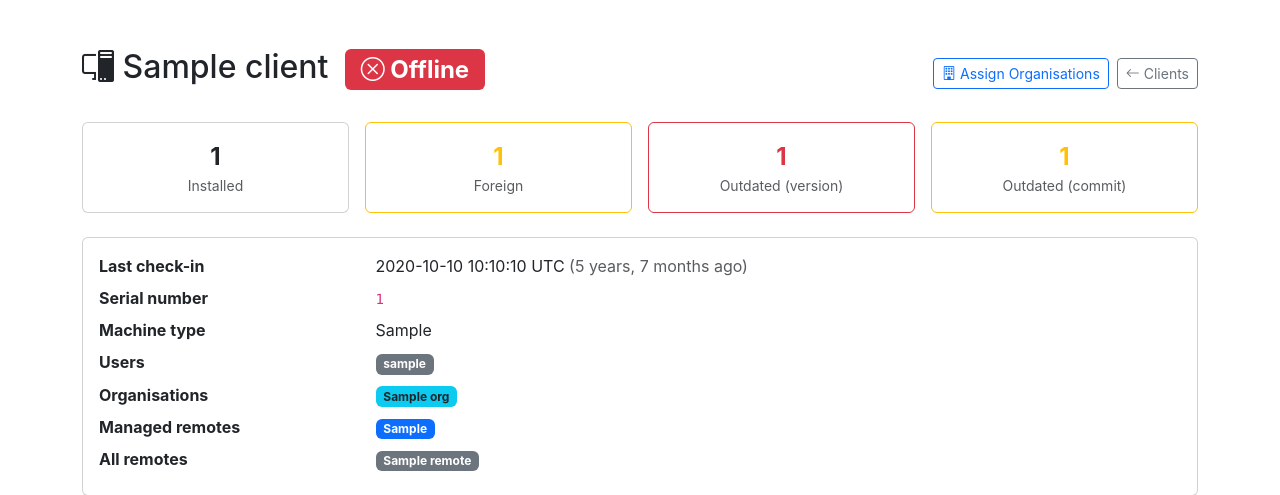
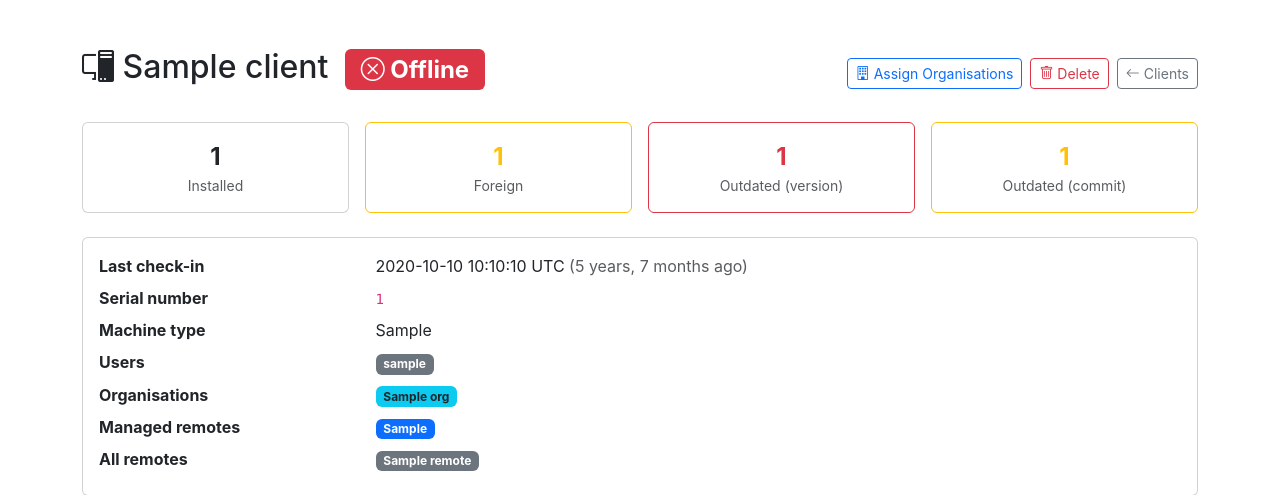
Before and after one commit to MrMEEE/flat-manager-django, a Django app: template templates/flatpak/client_detail.html in a window 1280 px wide. Shown: the top 495 px of the page. Run offline with Django 5.2, Linux system fonts and the light colour scheme; the template is opened without the code that fills it: most values are stand-ins (such as "Sample title", 1, 10 or a date in 2020).

Commit message:
feat: hide Config column when unused; add client delete button

```diff
--- a/apps/flatpak/urls.py
+++ b/apps/flatpak/urls.py
@@ -78,6 +78,7 @@ urlpatterns = [
     path('clients/', views.ClientListView.as_view(), name='client_list'),
     path('clients/<int:pk>/', views.ClientDetailView.as_view(), name='client_detail'),
     path('clients/<int:pk>/assign-orgs/', views.ClientAssignOrgsView.as_view(), name='client_assign_orgs'),
+    path('clients/<int:pk>/delete/', views.ClientDeleteView.as_view(), name='client_delete'),
     path('clients/bulk-action/', views.ClientBulkActionView.as_view(), name='client_bulk_action'),
     path('api/client-checkin/', views.ClientCheckinView.as_view(), name='client_checkin'),
     path('organisations/', views.OrganisationListView.as_view(), name='organisation_list'),
--- a/templates/flatpak/client_detail.html
+++ b/templates/flatpak/client_detail.html
@@ -17,6 +17,9 @@
     <div class="d-flex gap-2">
         <button class="btn btn-sm btn-outline-primary" data-bs-toggle="modal" data-bs-target="#assignOrgsModal">
             <i class="bi bi-building"></i> Assign Organisations
+        </button>
+        <button class="btn btn-sm btn-outline-danger" onclick="confirmDeleteClient()">
+            <i class="bi bi-trash"></i> Delete
         </button>
         <a href="{% url 'flatpak:client_list' %}" class="btn btn-sm btn-outline-secondary">
             <i class="bi bi-arrow-left"></i> Clients
@@ -274,4 +277,43 @@
     </div>
 </div>
 
+<!-- Delete client confirmation modal -->
+<div class="modal fade" id="deleteClientModal" tabindex="-1" aria-hidden="true">
+    <div class="modal-dialog">
+        <div class="modal-content">
+            <div class="modal-header">
+                <h5 class="modal-title text-danger"><i class="bi bi-trash"></i> Delete Client</h5>
+                <button type="button" class="btn-close" data-bs-dismiss="modal"></button>
+            </div>
+            <div class="modal-body">
+                Delete <strong>{{ client.hostname }}</strong>? This will remove all recorded check-in data for this machine.
+            </div>
+            <div class="modal-footer">
+                <button type="button" class="btn btn-secondary" data-bs-dismiss="modal">Cancel</button>
+                <button type="button" class="btn btn-danger" id="btnConfirmDeleteClient">
+                    <i class="bi bi-trash"></i> Delete
+                </button>
+            </div>
+        </div>
+    </div>
+</div>
+
+<script>
+function confirmDeleteClient() {
+    new bootstrap.Modal(document.getElementById('deleteClientModal')).show();
+}
+document.getElementById('btnConfirmDeleteClient').addEventListener('click', function () {
+    fetch('{% url "flatpak:client_delete" client.pk %}', {
+        method: 'POST',
+        headers: {'X-CSRFToken': '{{ csrf_token }}'},
+    }).then(function (r) {
+        if (r.ok) {
+            window.location.href = '{% url "flatpak:client_list" %}';
+        } else {
+            r.json().then(function (d) { alert(d.error || 'Delete failed.'); });
+        }
+    });
+});
+</script>
+
 {% endblock %}
--- a/templates/flatpak/client_list.html
+++ b/templates/flatpak/client_list.html
@@ -38,7 +38,7 @@
                         <th>Status</th>
                         <th>Hostname</th>
                         <th>Serial Number</th>
-                        <th class="text-center">Config</th>
+                        {% if any_tuxmigrate %}<th class="text-center">Config</th>{% endif %}
                         <th>Users</th>
                         <th>Organisations</th>
                         <th>Managed repos</th>
@@ -80,6 +80,7 @@
                                 <span class="text-muted">—</span>
                             {% endif %}
                         </td>
+                        {% if any_tuxmigrate %}
                         <td class="text-center">
                             {% if client.tuxmigrate_latest_version %}
                             <span class="badge bg-secondary font-monospace">{{ client.tuxmigrate_latest_version }}</span>
@@ -87,6 +88,7 @@
                             <span class="text-muted">—</span>
                             {% endif %}
                         </td>
+                        {% endif %}
                         <td>
                             {% for u in client.user_flatpaks %}
                                 <span class="badge bg-secondary me-1">{{ u.username }}</span>
```
Also changed, not shown: apps/flatpak/views.py (+13 -0 lines).
